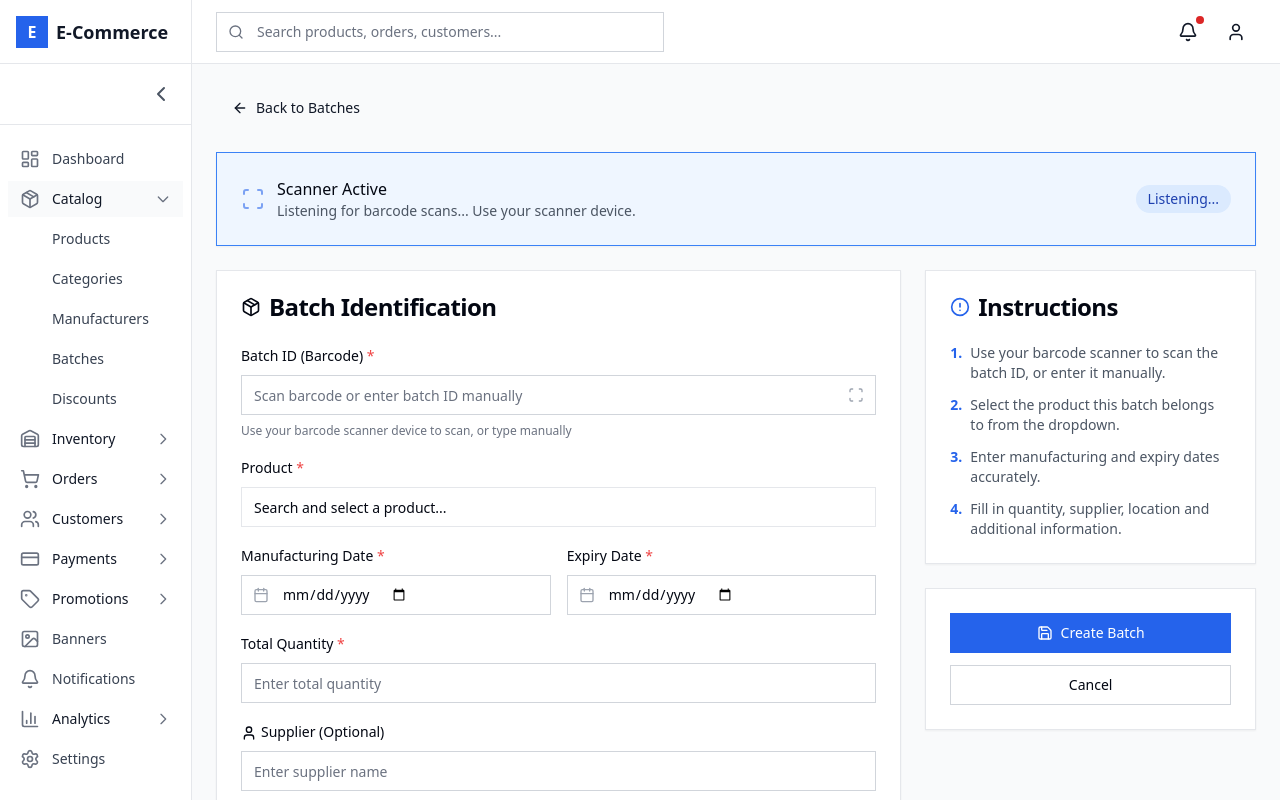
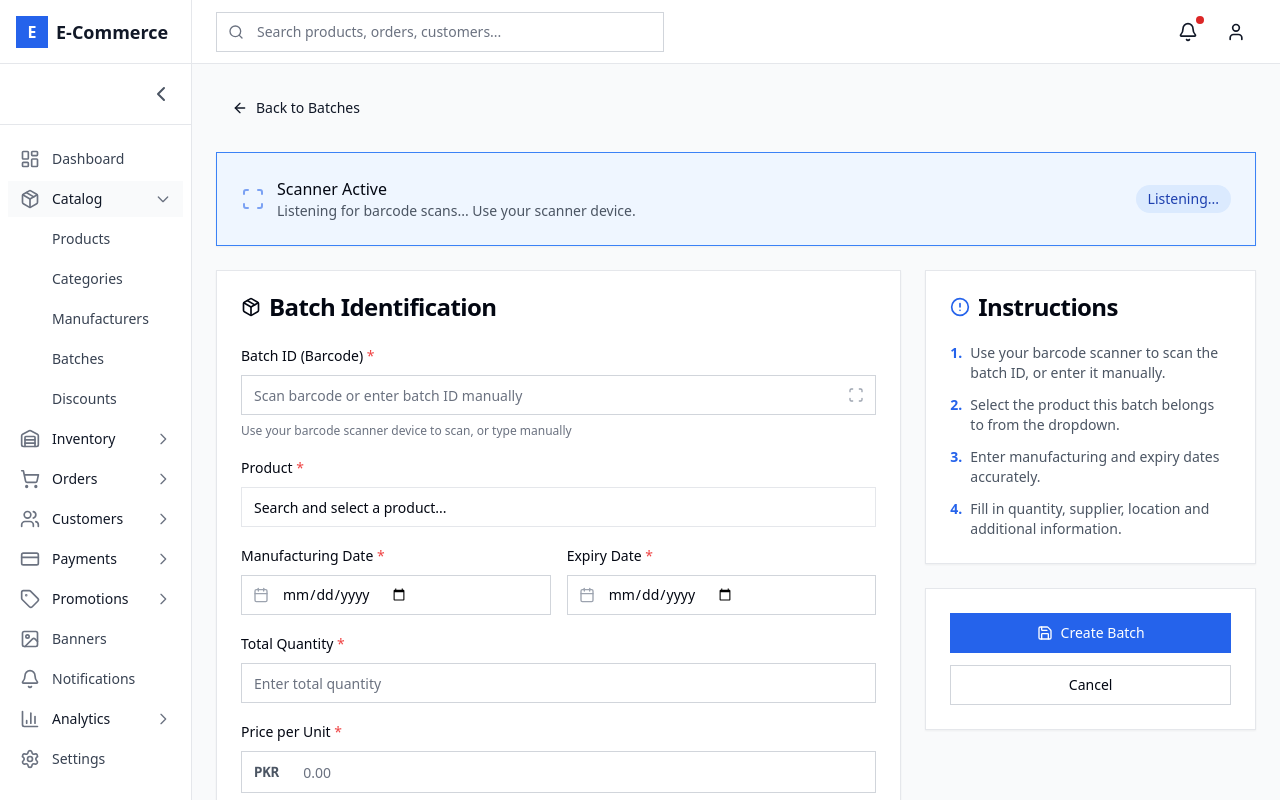
Before and after one commit to Sniper512/e-commerce-admin-nextjs, a Next.js app: page /dashboard/batches/add in a window 1280 px wide. Built offline with nearby package versions, Linux system fonts and the light colour scheme.

Commit message:
price input with product creation and ediitng

```diff
--- a/src/components/features/batches/batch-form.tsx
+++ b/src/components/features/batches/batch-form.tsx
@@ -44,6 +44,7 @@ export function BatchForm({ products }: BatchFormProps) {
     manufacturingDate: "",
     expiryDate: "",
     quantity: "",
+    price: "",
     supplier: "",
     location: "",
     notes: "",
@@ -112,6 +113,14 @@ export function BatchForm({ products }: BatchFormProps) {
       return;
     }
 
+    // Parse price
+    const priceNum = Number(formData.price);
+
+    if (!priceNum || priceNum <= 0) {
+      showToast("error", "Please enter a valid price");
+      return;
+    }
+
     setLoading(true);
 
     try {
@@ -133,6 +142,7 @@ export function BatchForm({ products }: BatchFormProps) {
         expiryDate: expDate,
         quantity: quantityNum,
         remainingQuantity: quantityNum,
+        price: priceNum,
         supplier: formData.supplier.trim() || undefined,
         location: formData.location.trim() || undefined,
         notes: formData.notes.trim() || undefined,
@@ -328,6 +338,31 @@ export function BatchForm({ products }: BatchFormProps) {
                   />
                 </div>
 
+                {/* Price */}
+                <div className="space-y-2">
+                  <Label htmlFor="price">
+                    Price per Unit <span className="text-red-500">*</span>
+                  </Label>
+                  <div className="flex items-center border border-gray-300 rounded-md focus-within:ring-2 focus-within:ring-blue-500 focus-within:border-blue-500">
+                    <span className="px-3 text-sm text-gray-600 font-semibold font-mono">
+                      PKR
+                    </span>
+                    <Input
+                      id="price"
+                      type="number"
+                      min="0"
+                      step="0.01"
+                      value={formData.price}
+                      onChange={(e) =>
+                        handleInputChange("price", e.target.value)
+                      }
+                      placeholder="0.00"
+                      className="border-0 focus:ring-0 flex-1"
+                      required
+                    />
+                  </div>
+                </div>
+
                 {/* Supplier */}
                 <div className="space-y-2">
                   <Label htmlFor="supplier">
--- a/src/components/features/products/product-add-form.tsx
+++ b/src/components/features/products/product-add-form.tsx
@@ -66,6 +66,7 @@ export function ProductAddForm({
     markAsNewEndDate: undefined as Date | undefined,
     stockQuantity: 0,
     minimumStockQuantity: 10,
+    price: 0,
   };
 
   const [formData, setFormData] = useState(initialFormData);
@@ -104,6 +105,11 @@ export function ProductAddForm({
         return;
       }
 
+      if (formData.price <= 0) {
+        showToast("error", "Validation Error", "Product Price must be greater than 0!");
+        return;
+      }
+
       if (formData.categoryIds.length === 0) {
         showToast("error", "Validation Error", "Please select at least one category!");
         return;
@@ -134,6 +140,7 @@ export function ProductAddForm({
           markAsNewStartDate: formData.markAsNewStartDate,
           markAsNewEndDate: formData.markAsNewEndDate,
         },
+        price: formData.price,
         discountIds: selectedDiscountIds,
         minimumStockQuantity: formData.minimumStockQuantity,
         multimedia: {
@@ -241,6 +248,10 @@ export function ProductAddForm({
           onMarkAsNewEndDateChange={(value: Date | undefined) =>
             setFormData({ ...formData, markAsNewEndDate: value })
           }
+          price={formData.price}
+          onPriceChange={(value: number) =>
+            setFormData({ ...formData, price: value })
+          }
         />
       )}
       {activeTab === "discounts" && (
--- a/src/components/features/products/product-edit-form.tsx
+++ b/src/components/features/products/product-edit-form.tsx
@@ -62,6 +62,7 @@ export function ProductEditForm({
     markAsNewStartDate: product.info.markAsNewStartDate,
     markAsNewEndDate: product.info.markAsNewEndDate,
     minimumStockQuantity: product.minimumStockQuantity,
+    price: product.price ?? 0,
   });
 
   const [images, setImages] = useState<ProductImageWithFile[]>(
@@ -98,6 +99,30 @@ export function ProductEditForm({
 
   const handleSave = async () => {
     try {
+      // Validation for required fields
+      if (!formData.name.trim()) {
+        showToast("error", "Validation Error", "Product Name is required!");
+        return;
+      }
+
+      if (formData.price <= 0) {
+        showToast("error", "Validation Error", "Product Price must be greater than 0!");
+        return;
+      }
+
+      if (formData.categoryIds.length === 0) {
+        showToast("error", "Validation Error", "Please select at least one category!");
+        return;
+      }
+
+      if (
+        formData.minimumStockQuantity === undefined ||
+        formData.minimumStockQuantity < 0
+      ) {
+        showToast("error", "Validation Error", "Minimum Stock Quantity is required and must be 0 or greater!");
+        return;
+      }
+
       setSaving(true);
 
       const updatedProduct: Partial<Product> = {
@@ -115,6 +140,7 @@ export function ProductEditForm({
           markAsNewStartDate: formData.markAsNewStartDate,
           markAsNewEndDate: formData.markAsNewEndDate,
         },
+        price: formData.price,
         discountIds: selectedDiscountIds,
         minimumStockQuantity: formData.minimumStockQuantity,
         multimedia: {
@@ -219,7 +245,10 @@ export function ProductEditForm({
           onMarkAsNewEndDateChange={(value: Date | undefined) =>
             setFormData({ ...formData, markAsNewEndDate: value })
           }
-          price={product.price}
+          price={formData.price}
+          onPriceChange={(value: number) =>
+            setFormData({ ...formData, price: value })
+          }
         />
       )}
       {activeTab === "discounts" && (
--- a/src/components/features/products/tabs/product-info-tab.tsx
+++ b/src/components/features/products/tabs/product-info-tab.tsx
@@ -6,7 +6,7 @@ import { Label } from "@/components/ui/label";
 import { Textarea } from "@/components/ui/textarea";
 import { Badge } from "@/components/ui/badge";
 import { X } from "lucide-react";
-import { useState } from "react";
+import { useState, useEffect } from "react";
 import type { Category, Manufacturer, SubCategory } from "@/types";
 import { parseCategoryId, createCategoryIdString } from "@/types";
 
@@ -33,7 +33,8 @@ interface ProductInfoTabProps {
   onMarkAsNewStartDateChange: (value: Date | undefined) => void;
   markAsNewEndDate?: Date;
   onMarkAsNewEndDateChange: (value: Date | undefined) => void;
-  price?: number; // Optional price display
+  price?: number;
+  onPriceChange: (value: number) => void;
 }
 
 export function ProductInfoTab({
@@ -60,7 +61,16 @@ export function ProductInfoTab({
   markAsNewEndDate,
   onMarkAsNewEndDateChange,
   price,
+  onPriceChange,
 }: ProductInfoTabProps) {
+  // Local state for price input (string) to avoid conversion issues
+  const [priceInput, setPriceInput] = useState((price ?? 0).toString());
+
+  // Update local state when prop changes
+  useEffect(() => {
+    setPriceInput((price ?? 0).toString());
+  }, [price]);
+
   // Helper function to get category/subcategory name by ID string
   const getCategoryName = (categoryIdString: string): string => {
     const parsed = parseCategoryId(categoryIdString);
@@ -90,6 +100,14 @@ export function ProductInfoTab({
   const handleRemoveCategory = (categoryIdString: string) => {
     onCategoryIdsChange(categoryIds.filter((id) => id !== categoryIdString));
   };
+
+  // Handle price input change
+  const handlePriceChange = (value: string) => {
+    setPriceInput(value);
+    const numericValue = parseFloat(value) || 0;
+    onPriceChange(numericValue);
+  };
+
   // Local input for creating tags via Enter
   const [tagInput, setTagInput] = useState("");
   const commitTag = (raw: string) => {
@@ -119,26 +137,31 @@ export function ProductInfoTab({
             />
           </div>
 
-          {/* Price Display - Auto-synced from batches */}
-          {price !== undefined && (
+          {/* Price Input */}
           <div className="form-group">
-              <Label className="form-label">Current Price</Label>
-              <div className="relative">
-                <span className="absolute left-3 text-sm top-1/2 transform -translate-y-1/2 text-gray-600 font-semibold font-mono">
+            <Label htmlFor="price" className="form-label">
+              Price *
+            </Label>
+            <div className="flex items-center border border-gray-300 rounded-md focus-within:ring-2 focus-within:ring-blue-500 focus-within:border-blue-500">
+              <span className="px-3 text-sm text-gray-600 font-semibold font-mono">
                 PKR
               </span>
               <Input
-                  type="text"
-                  value={price.toFixed(2)}
-                  disabled
-                  className="pl-10 bg-gray-50 font-semibold text-lg"
+                id="price"
+                type="number"
+                min="0"
+                step="0.01"
+                value={priceInput}
+                onChange={(e) => handlePriceChange(e.target.value)}
+                className="border-0 focus:ring-0 font-semibold text-lg flex-1"
+                placeholder="0.00"
+                required
               />
             </div>
             <p className="text-xs text-gray-500 mt-1">
-                Product price is set directly on the product.
+              Enter the selling price for this product.
             </p>
           </div>
-          )}
 
           <div className="form-group">
             <Label htmlFor="description" className="form-label">
--- a/src/helpers/firestore_helper_functions/batches/firestoreDocumentToBatchConverter.ts
+++ b/src/helpers/firestore_helper_functions/batches/firestoreDocumentToBatchConverter.ts
@@ -10,6 +10,7 @@ export const firestoreToBatch = (id: string, data: any): Batch => {
 		expiryDate: convertTimestamp(data.expiryDate),
 		quantity: data.quantity || 0,
 		remainingQuantity: data.remainingQuantity ?? data.quantity ?? 0,
+		price: data.price || 0,
 		supplier: data.supplier,
 		location: data.location,
 		notes: data.notes,
--- a/src/types/batch.types.ts
+++ b/src/types/batch.types.ts
@@ -7,6 +7,7 @@ export interface Batch {
   expiryDate: Date;
   quantity: number;
   remainingQuantity: number;
+  price: number;
   supplier?: string;
   location?: string; // Storage location
   notes?: string;
```
Lines whose indentation alone changed are shown as unchanged.
